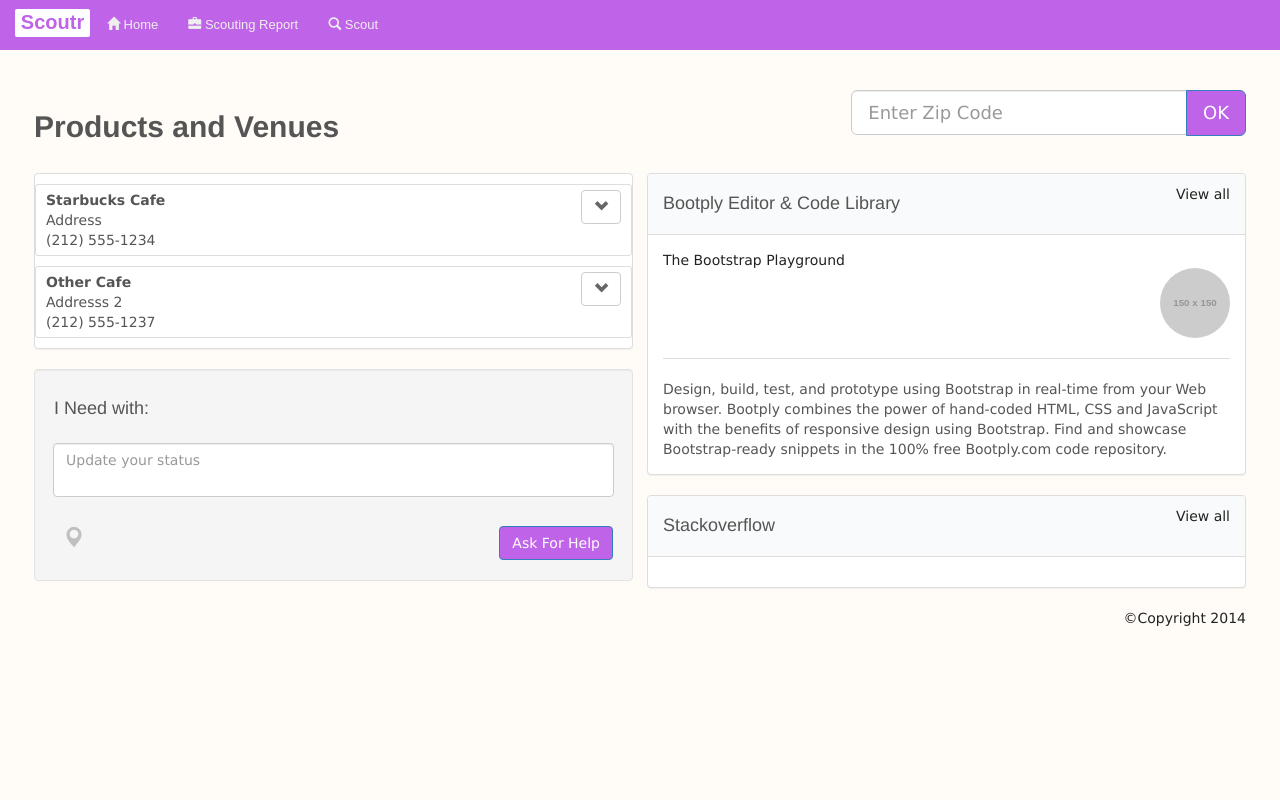
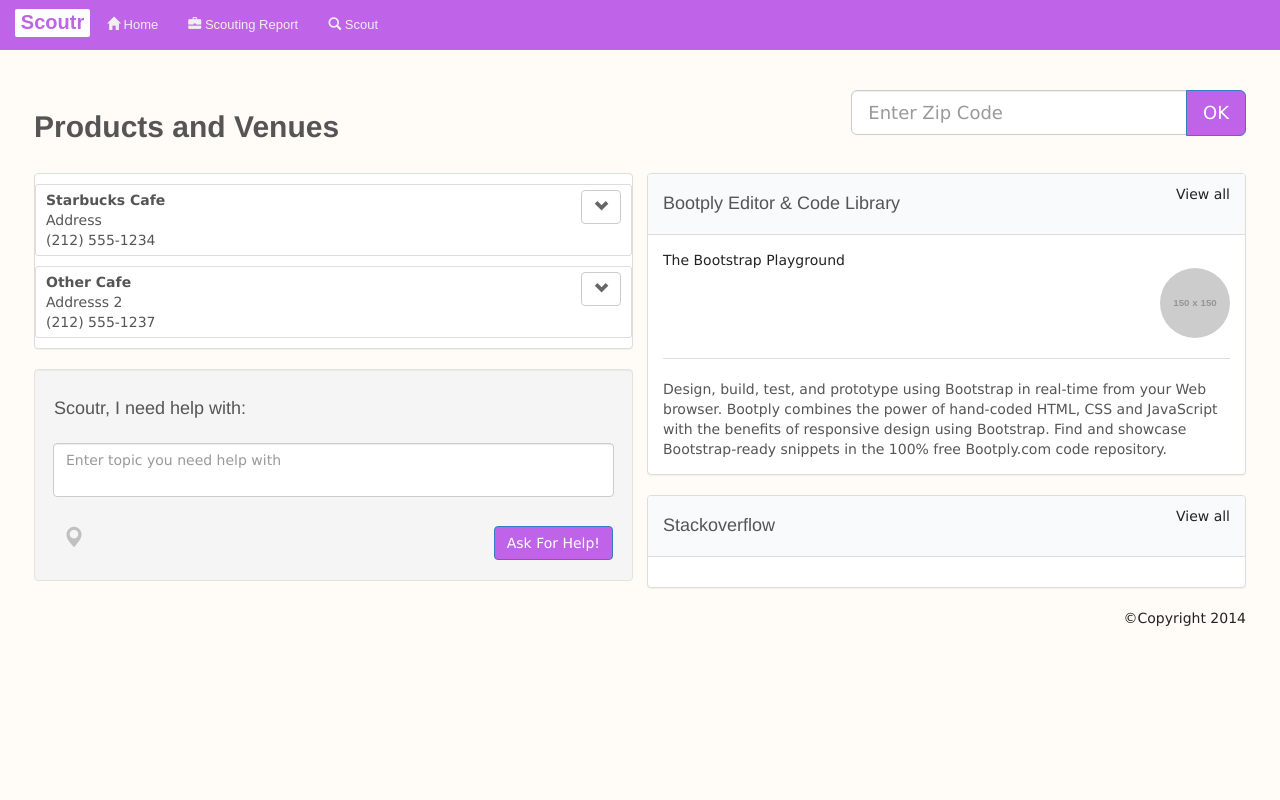
Before and after one commit to neostoic/Scoutr, a Flask app: page /dashboard/ in a window 1280 px wide. Run offline with Flask 2, Linux system fonts and the light colour scheme; grey boxes labelled with a size stand in for pictures from a placeholder-image service; some libraries are stand-ins or nearby versions.

Commit message:
More content

```diff
--- a/templates/index.html
+++ b/templates/index.html
@@ -68,11 +68,11 @@
 
                               <div class="well">
                                    <form class="form-horizontal" role="form">
-                                    <h4>I Need with:</h4>
+                                    <h4>Scoutr, I need help with:</h4>
                                      <div class="form-group" style="padding:14px;">
-                                      <textarea class="form-control" placeholder="Update your status"></textarea>
+                                      <textarea class="form-control" placeholder="Enter topic you need help with"></textarea>
                                     </div>
-                                    <button class="btn btn-primary pull-right" type="button">Ask For Help</button><ul class="list-inline"><li><a href=""></a><li><a href=""><i class="glyphicon glyphicon-map-marker"></i></a></li></ul>
+                                    <button class="btn btn-primary pull-right" type="button">Ask For Help!</button><ul class="list-inline"><li><a href=""></a><li><a href=""><i class="glyphicon glyphicon-map-marker"></i></a></li></ul>
                                   </form>
                               </div>
 
```
